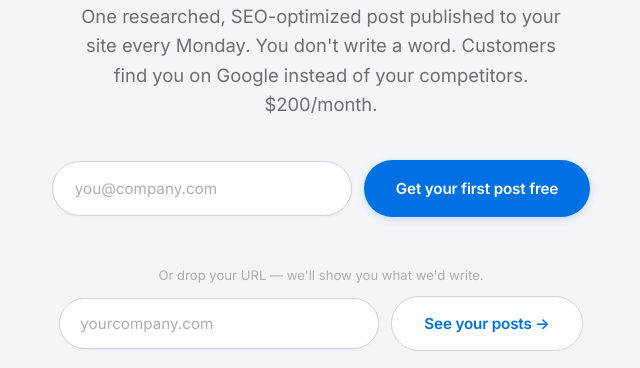
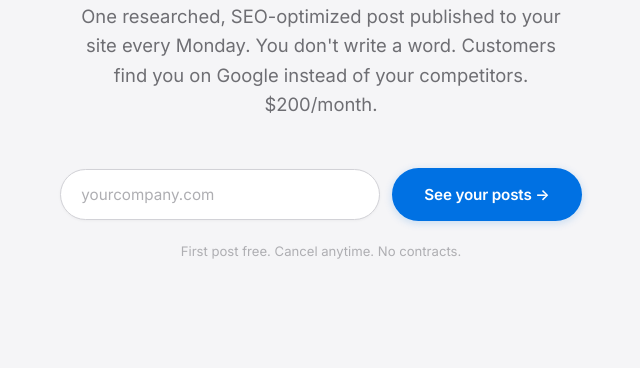
Before and after one commit to Bennyboy0789/blog-service, a website: page index.html in a window 1280 px wide. Shown: the part 356-724 px from the top of the page, without its empty margins (319-959 px from the left). Drawn offline with Linux system fonts and the light colour scheme.

Commit message:
Simplify hero: remove email CTA, keep only URL demo input

```diff
--- a/index.html
+++ b/index.html
@@ -46,10 +46,6 @@
   .hero-sec h1 { font-size: 4rem; font-weight: 800; color: var(--text); line-height: 1.08; margin-bottom: 28px; letter-spacing: -0.03em; }
   .hero-sec h1 span { color: var(--accent); }
   .hero-sec .hero-sub { font-size: 1.15rem; color: var(--text-secondary); max-width: 500px; margin: 0 auto 40px; line-height: 1.6; font-weight: 400; }
-  .hero-cta { display: flex; gap: 12px; justify-content: center; flex-wrap: wrap; align-items: center; }
-  .hero-cta input { padding: 17px 22px; width: 300px; background: var(--white); border: 1px solid var(--border); border-radius: 100px; color: var(--text); font-size: 0.95rem; font-family: inherit; transition: all 0.2s; box-shadow: var(--shadow-sm); }
-  .hero-cta input:focus { outline: none; border-color: var(--accent); box-shadow: 0 0 0 4px rgba(0,113,227,0.12); }
-  .hero-cta input::placeholder { color: var(--text-tertiary); }
   .btn { display: inline-flex; align-items: center; justify-content: center; gap: 6px; padding: 17px 32px; border-radius: 100px; font-weight: 600; font-size: 0.95rem; cursor: pointer; border: none; transition: all 0.2s ease; text-decoration: none; font-family: inherit; letter-spacing: -0.01em; }
   .btn-primary { background: var(--accent); color: var(--white); box-shadow: 0 2px 8px rgba(0,113,227,0.2); }
   .btn-primary:hover { background: var(--accent-hover); box-shadow: 0 4px 16px rgba(0,113,227,0.3); transform: translateY(-1px); }
@@ -434,15 +430,10 @@
   <div class="eyebrow">Blog posts, fully automated</div>
   <h1>Your blog.<br><span>Every week. Done.</span></h1>
   <p class="hero-sub">One researched, SEO-optimized post published to your site every Monday. You don't write a word. Customers find you on Google instead of your competitors. $200/month.</p>
-  <div class="hero-cta">
-    <input type="email" id="hero-email" placeholder="you@company.com">
-    <a href="#signup-form" class="btn btn-primary">Get your first post free</a>
-  </div>
   <div class="demo-row">
-    <p class="demo-label">Or drop your URL — we'll show you what we'd write.</p>
     <div class="demo-input-row">
       <input type="url" id="demo-url" placeholder="yourcompany.com" aria-label="Your website URL">
-      <button class="btn btn-outline" id="demo-btn" onclick="runDemo()">See your posts →</button>
+      <button class="btn btn-primary" id="demo-btn" onclick="runDemo()">See your posts →</button>
     </div>
     <div class="demo-progress" id="demo-progress">
       <span class="progress-step"><span class="dot"></span> Reading your site</span>
@@ -912,13 +903,6 @@ async function handlePayment() {
   }
 }
 
-document.querySelector('.hero-cta .btn').addEventListener('click', function(e) {
-  e.preventDefault();
-  const heroEmail = document.getElementById('hero-email').value.trim();
-  if (heroEmail) document.getElementById('email').value = heroEmail;
-  document.getElementById('signup-form').scrollIntoView({ behavior: 'smooth' });
-});
-
 // === DEMO: generate sample posts from URL ===
 const samplePosts = {
   _default: [
```
